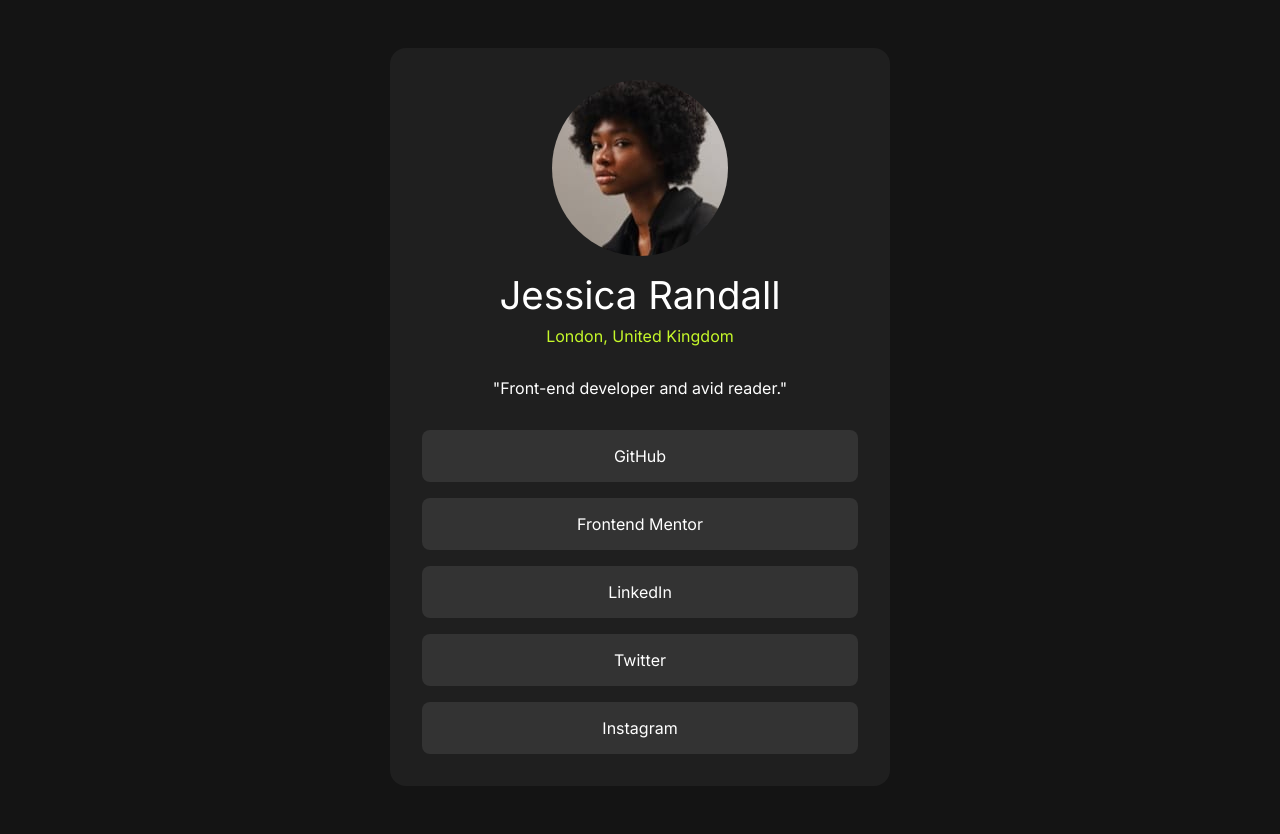
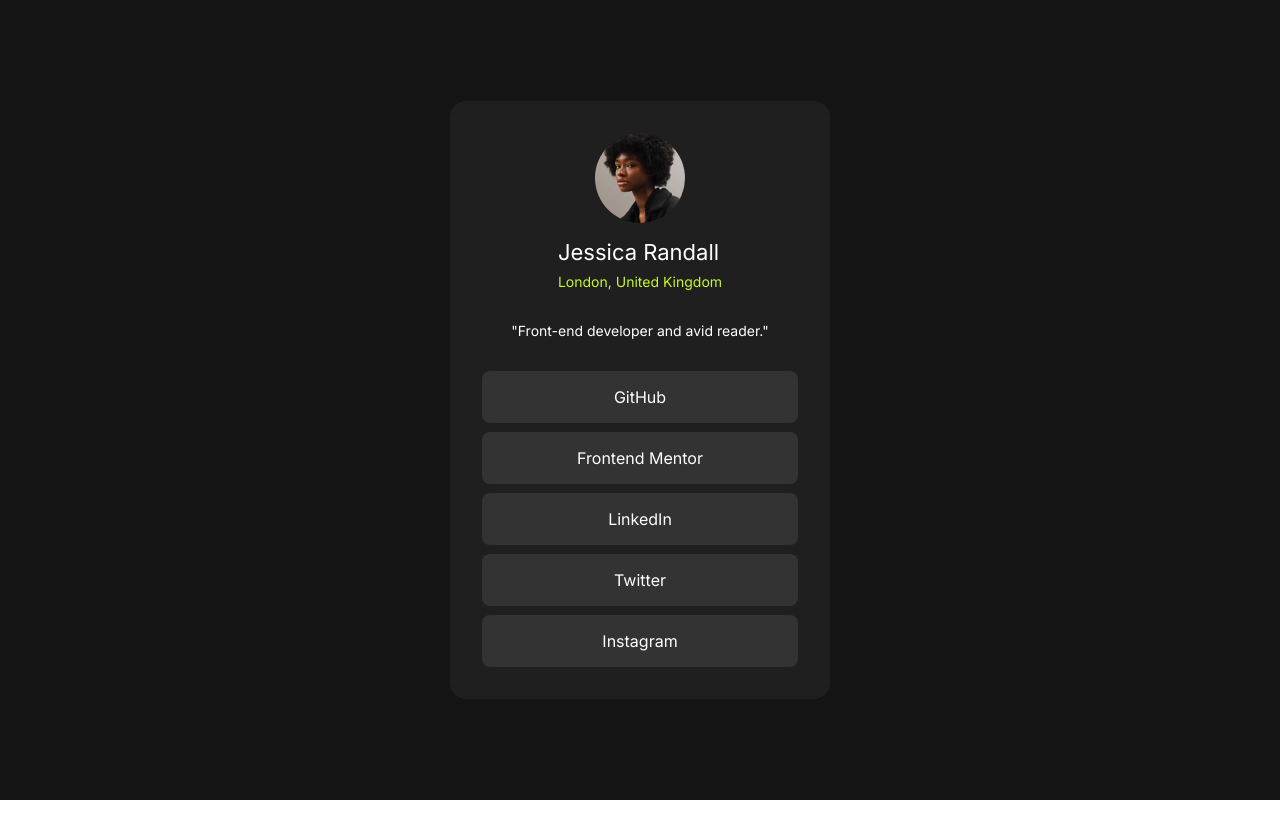
Before and after one commit to sathishkumar-developer/SocialLinkProfile, a plain HTML site: page index.html in a window 1280 px wide. After the commit the page ends 800 px from the top, so only its background shows below. Drawn offline with Linux system fonts and the light colour scheme.

Commit message:
second commit

```diff
--- a/index.html
+++ b/index.html
@@ -32,9 +32,7 @@
 <body>
   <main>
     <div class="card-container">
-      <div class="profile-image">
-        <img src="./assets/images/avatar-jessica.jpeg" alt="profile">
-      </div>
+      <img class="profile-image" src="./assets/images/avatar-jessica.jpeg" alt="profile">
       <div class="profile-container">
         <p class="profile-name">Jessica Randall</p>
         <p class="profile-location">London, United Kingdom</p>
--- a/style.css
+++ b/style.css
@@ -15,16 +15,21 @@
     --Grey-900: hsl(0, 0%, 8%);
 }
 
-body {
+main {
     background-color: var(--Grey-900);
     padding: 3rem;
+    display: flex;
+    justify-content: center;
+    align-items: center;
+    width: 100%;
+    min-height: 100vh;
 }
 
 .card-container {
     width: 100%;
-    max-width: 500px;
+    max-width: 380px;
     background-color: var(--Grey-800);
-    margin: auto;
+    /* margin: auto; */
     display: flex;
     flex-direction: column;
     align-items: center;
@@ -44,19 +49,24 @@ body {
     gap: 0.5rem;
 }
 
+.profile-image {
+    width: 90px;
+    border-radius: 50%;
+}
+
 .profile-name {
     color: var(--White);
-    font-size: clamp(2rem, 3vw, 2.5rem);
+    font-size: clamp(14px, 3vw, 22px);
 }
 
 .profile-location {
     color: var(--Green);
-    font-size: clamp(0.5rem, 2vw, 1rem);
+    font-size: clamp(8px, 2vw, 14px);
     text-align: center;
 }
 
 .profile-desc {
-    font-size: clamp(0.5rem, 2vw, 1rem);
+    font-size: clamp(8px, 2vw, 14px);
     color: var(--White);
     padding: 1rem;
 }
@@ -65,7 +75,7 @@ body {
     list-style: none;
     display: grid;
     grid-template-rows: repeat(4, 1fr);
-    gap: 1rem;
+    gap: 0.55rem;
     width: 100%;
 }
 
@@ -81,10 +91,6 @@ body {
 
 .socialMedia-container p:hover {
     transform: scale(1.1);
+    background-color: var(--Green);
+    color: var(--Grey-900);
 }
-
-img {
-    width: 100%;
-    border-radius: 50%;
-    display: block;
-}
```
